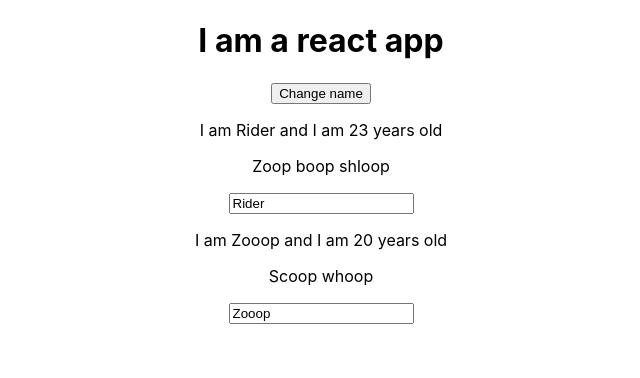
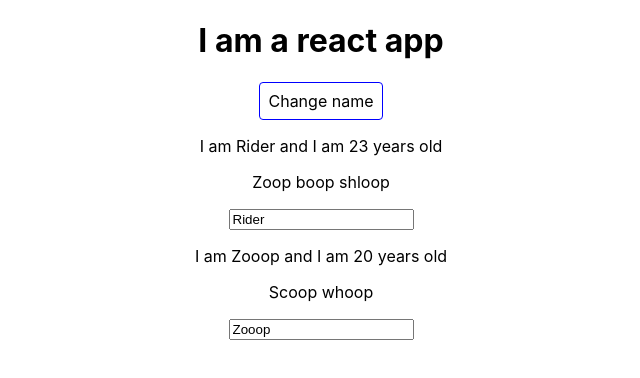
Before and after one commit to riderjensen/react-practice, a React (Create React App) app: page / in a window 1280 px wide. Shown: the top 378 px of the page, without its empty margins (319-959 px from the left). Built offline with nearby package versions, Linux system fonts and the light colour scheme.

Commit message:
Inline CSS

```diff
--- a/src/App.js
+++ b/src/App.js
@@ -47,11 +47,22 @@
 		})
 	}
 
+
+
 	render() {
+		const style = {
+			backgroundColor: 'white',
+			font: 'inherit',
+			border: '1px solid blue',
+			padding: '8px',
+			borderRadius: '4px'
+		};
+
 		return (
 			<div className="App">
 				<h1>I am a react app</h1>
-				<button onClick={() => this.switchNameHandler('Zoop boop')}>Change name</button>
+
+				<button style={style} onClick={() => this.switchNameHandler('Zoop boop')}>Change name</button>
 				<Person
 					name={this.state.persons[0].name}
 					age={this.state.persons[0].age}
```
